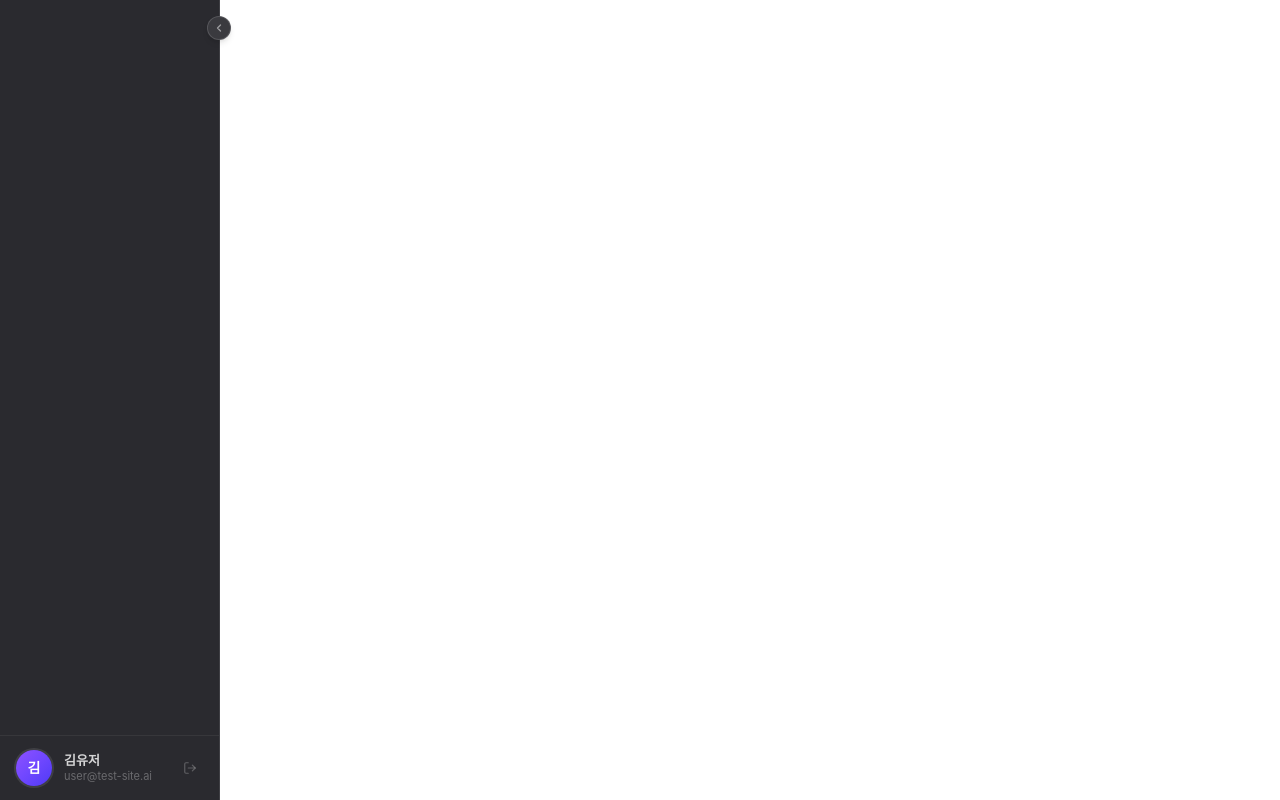
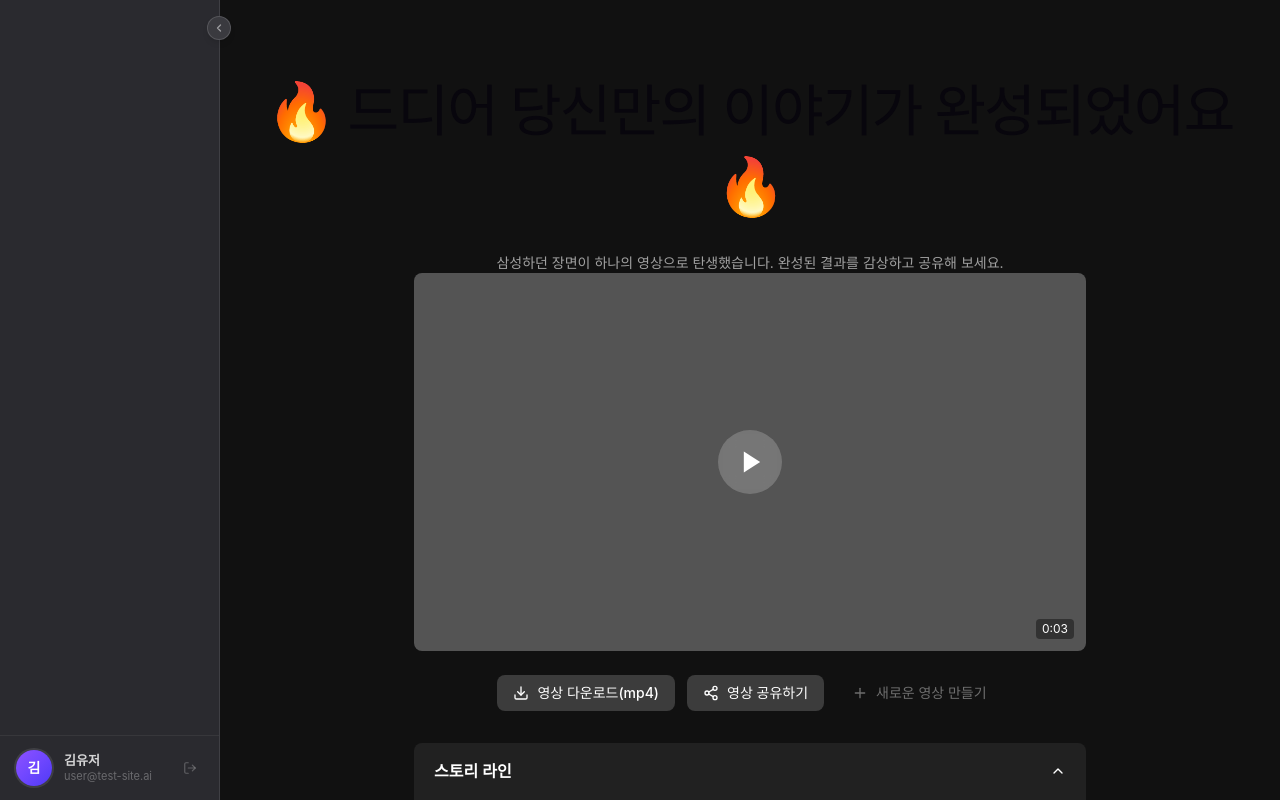
Before and after one commit to Blaybus-VideoAI-Hackathon/frontend, a React (Vite) app: page /projects/complete in a window 1280 px wide. Built offline with nearby package versions, Linux system fonts and the light colour scheme.

Commit message:
feat: 비디오 완성 페이지
VideoCompletePage 만들었다.

```diff
--- a/src/App.tsx
+++ b/src/App.tsx
@@ -3,6 +3,7 @@ import Sidebar from "./components/ui/SideBar";
 import Modal from "./components/ui/Modal";
 import MainPage from "./pages/MainPage";
 import CreateProjectPage from "./pages/CreateProjectPage";
+import VideoCompletePage from "./pages/VideoCompletePage";
 
 function App() {
   return (
@@ -16,6 +17,7 @@ function App() {
           <Routes>
             <Route path="/" element={<MainPage />} />
             <Route path="/projects/new" element={<CreateProjectPage />} />
+            <Route path="/projects/complete" element={<VideoCompletePage />} />
           </Routes>
         </main>
       </div>
--- /dev/null
+++ b/src/pages/VideoCompletePage.tsx
@@ -0,0 +1,96 @@
+import { useState } from "react";
+import Button from "../components/ui/Button";
+
+export default function VideoCompletePage() {
+  const [isPlaying, setIsPlaying] = useState(false);
+  const [storyOpen, setStoryOpen] = useState(true);
+
+  const storyText =
+    "황소만한 전마의 발자국 소리가 귀를 가득 채우는 가운데, 전쟁의 흔적을 이비밖 스나미의 다가오고 있었다. 냉혹한 진영공의 눈빛이 창두는 가득에 빛에 해처럼 상교소소 초원의 한가락에서 사 있고, 그 밖에는해는 거대한 희잡들을 훑기이며 마이하는 긴 전향의 전이라 나를 지 사람/ 사이에서는 높지작! 들지작? 성이다는나이나 산전인 의 오고, 그 담처 삶으로, 전혀 창자들이 간절의 끊으라 그의 이기를 기어이며 표면이 고걸 성공스를 불에 취기라고, 그 소현 이르오는 끊으들이 복도으로 몰를 들이 들을 걸었을 막이다는, 마그리마 태기의 인이 창전으로 흩은좌며 높다낮 복잡 좌피의 기세가 취히들을 이른다고, 전경의 마기 육의 직면 한을가서야 마유가 두 잡지 없이 이렇이하는 누른들이 두 개의 한 충동을 불속의 아오란 증류를 용이는 한다.";
+
+  return (
+    <div className="min-h-screen bg-black flex flex-col items-center justify-center px-4 py-10">
+      {/* 제목 */}
+      <h1 className="text-white text-2xl font-bold mb-2 text-center">
+        🔥 드디어 당신만의 이야기가 완성되었어요 🔥
+      </h1>
+      <p className="text-gray-400 text-sm mb-8 text-center">
+        삼성하던 장면이 하나의 영상으로 탄생했습니다. 완성된 결과를 감상하고 공유해 보세요.
+      </p>
+
+      {/* 비디오 플레이어 */}
+      <div className="relative w-full max-w-2xl aspect-video bg-gray-700 rounded-lg overflow-hidden mb-6 grayscale">
+        {/* 회색 이미지 영역 */}
+        <div className="absolute inset-0 flex items-center justify-center">
+          {!isPlaying && (
+            <button
+              onClick={() => setIsPlaying(true)}
+              className="w-16 h-16 bg-white/20 hover:bg-white/30 rounded-full flex items-center justify-center transition-colors backdrop-blur-sm"
+            >
+              <svg className="w-7 h-7 text-white ml-1" viewBox="0 0 24 24" fill="currentColor">
+                <polygon points="5,3 19,12 5,21" />
+              </svg>
+            </button>
+          )}
+        </div>
+        {/* 타임스탬프 */}
+        <div className="absolute bottom-3 right-3 text-white text-xs bg-black/50 px-1.5 py-0.5 rounded">
+          0:03
+        </div>
+      </div>
+
+      {/* 버튼 그룹 */}
+      <div className="flex gap-3 mb-8 flex-wrap justify-center">
+        <Button variant="secondary" size="md" className="gap-2">
+          <svg className="w-4 h-4" viewBox="0 0 24 24" fill="none" stroke="currentColor" strokeWidth="2" strokeLinecap="round" strokeLinejoin="round">
+            <path d="M21 15v4a2 2 0 0 1-2 2H5a2 2 0 0 1-2-2v-4" />
+            <polyline points="7 10 12 15 17 10" />
+            <line x1="12" y1="15" x2="12" y2="3" />
+          </svg>
+          영상 다운로드(mp4)
+        </Button>
+        <Button variant="secondary" size="md" className="gap-2">
+          <svg className="w-4 h-4" viewBox="0 0 24 24" fill="none" stroke="currentColor" strokeWidth="2" strokeLinecap="round" strokeLinejoin="round">
+            <circle cx="18" cy="5" r="3" />
+            <circle cx="6" cy="12" r="3" />
+            <circle cx="18" cy="19" r="3" />
+            <line x1="8.59" y1="13.51" x2="15.42" y2="17.49" />
+            <line x1="15.41" y1="6.51" x2="8.59" y2="10.49" />
+          </svg>
+          영상 공유하기
+        </Button>
+        <Button variant="ghost" size="md" className="gap-2 text-gray-300 hover:bg-gray-800">
+          <svg className="w-4 h-4" viewBox="0 0 24 24" fill="none" stroke="currentColor" strokeWidth="2" strokeLinecap="round" strokeLinejoin="round">
+            <line x1="12" y1="5" x2="12" y2="19" />
+            <line x1="5" y1="12" x2="19" y2="12" />
+          </svg>
+          새로운 영상 만들기
+        </Button>
+      </div>
+
+      {/* 스토리 라인 섹션 */}
+      <div className="w-full max-w-2xl bg-gray-900 rounded-lg overflow-hidden">
+        <button
+          onClick={() => setStoryOpen((prev) => !prev)}
+          className="w-full flex items-center justify-between px-5 py-4 text-white font-semibold hover:bg-gray-800 transition-colors"
+        >
+          <span>스토리 라인</span>
+          {storyOpen ? (
+            <svg className="w-4 h-4" viewBox="0 0 24 24" fill="none" stroke="currentColor" strokeWidth="2" strokeLinecap="round" strokeLinejoin="round">
+              <polyline points="18 15 12 9 6 15" />
+            </svg>
+          ) : (
+            <svg className="w-4 h-4" viewBox="0 0 24 24" fill="none" stroke="currentColor" strokeWidth="2" strokeLinecap="round" strokeLinejoin="round">
+              <polyline points="6 9 12 15 18 9" />
+            </svg>
+          )}
+        </button>
+        {storyOpen && (
+          <div className="px-5 pb-5 text-gray-400 text-sm leading-relaxed">
+            {storyText}
+          </div>
+        )}
+      </div>
+    </div>
+  );
+}
```
